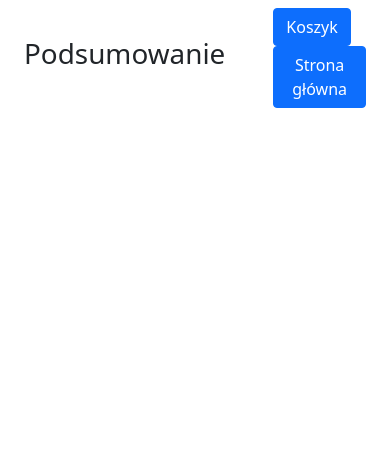
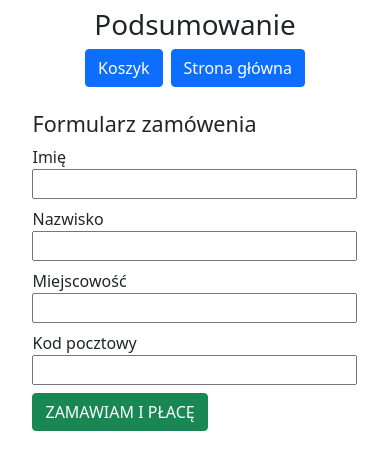
Before and after one commit to aleksandra-rybinska/nextrope-recruitment-task, a React (Create React App) app: page /order in a window 390 px wide. Shown: the top 470 px of the page. Built offline with nearby package versions, Linux system fonts and the light colour scheme; no server answers.

Commit message:
order form created

```diff
--- a/src/pages/Cart.tsx
+++ b/src/pages/Cart.tsx
@@ -8,9 +8,9 @@ const Cart: React.FC = () => {
 
     return (
         <div>
-            <div className='d-flex mt-2 align-items-center justify-content-between'>
+            <div className='d-flex flex-column flex-md-row mt-2 align-items-center justify-content-between'>
                 <h1 className='mx-4'>Koszyk</h1>
-                <div className='mx-4'>
+                <div className='mx-4 d-flex justify-content-evenly gap-2'>
                     <Link to='/order' className='btn btn-primary mx-sm-2'>
                         DALEJ
                     </Link>
--- a/src/pages/Order.tsx
+++ b/src/pages/Order.tsx
@@ -1,10 +1,20 @@
+import { useState } from 'react';
 import { Link } from 'react-router-dom';
+import { FormType } from '../types';
 const Order: React.FC = () => {
+    const initState: FormType = {
+        firstName: '',
+        lastName: '',
+        city: '',
+        zipCode: '',
+    };
+
+    const [formFields, setFormFields] = useState(initState);
     return (
         <div>
-            <div className='d-flex mt-2 align-items-center justify-content-between'>
+            <div className='d-flex flex-column flex-md-row mt-2 align-items-center justify-content-between'>
                 <h1 className='mx-4'>Podsumowanie</h1>
-                <div className='mx-4'>
+                <div className='mx-4 d-flex justify-content-evenly gap-2'>
                     <Link to='/cart' className='btn btn-primary mx-sm-2'>
                         Koszyk
                     </Link>
@@ -13,6 +23,31 @@ const Order: React.FC = () => {
                     </Link>
                 </div>
             </div>
+            <div className='col-10 col-md-8 offset-1 offset-md-2 mt-4'>
+                <h4>Formularz zamówenia</h4>
+
+                <form>
+                    <div className='d-flex flex-column mb-2'>
+                        <label>Imię</label>
+                        <input name='firstName' type='text' />
+                    </div>
+                    <div className='d-flex flex-column mb-2'>
+                        <label>Nazwisko</label>
+                        <input name='lastName' type='text' />
+                    </div>
+                    <div className='d-flex flex-column mb-2'>
+                        <label>Miejscowość</label>
+                        <input name='city' type='text' />
+                    </div>
+                    <div className='d-flex flex-column mb-2'>
+                        <label>Kod pocztowy</label>
+                        <input name='zipCode' type='text' />
+                    </div>
+                    <button className='btn btn-success'>
+                        ZAMAWIAM I PŁACĘ
+                    </button>
+                </form>
+            </div>
         </div>
     );
 };
```
Also changed, not shown: src/types/index.ts (+7 -0 lines).
